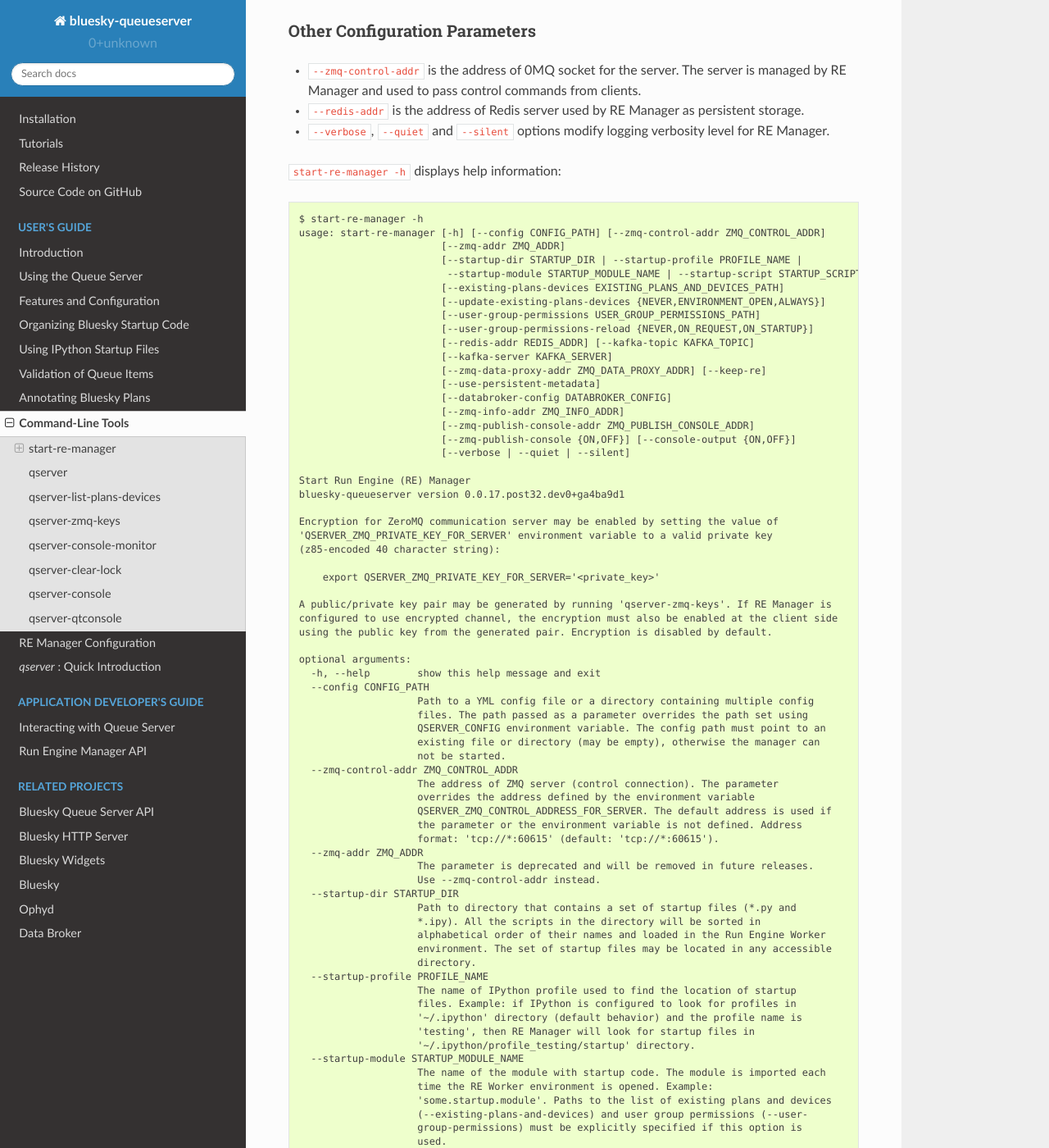
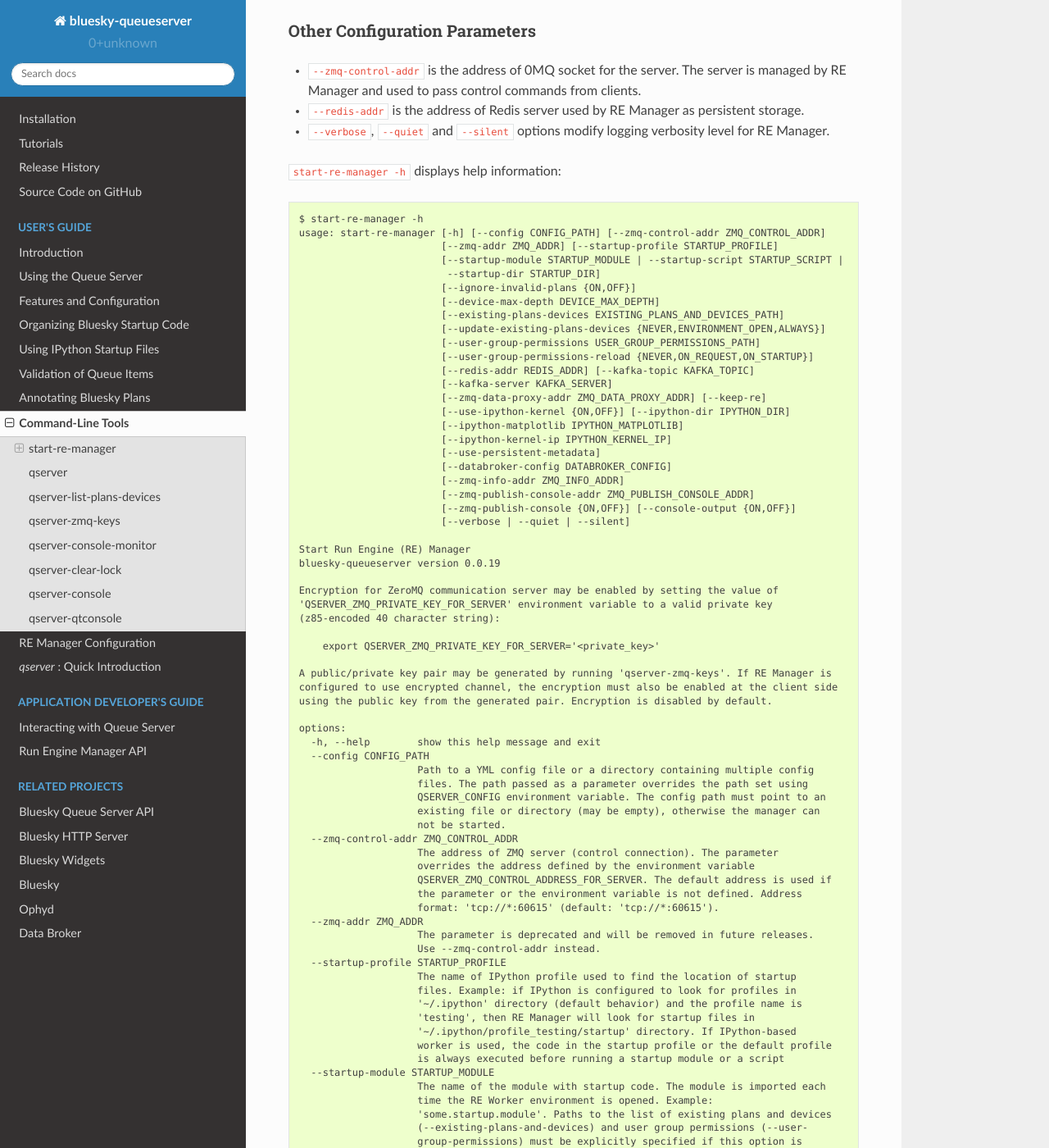
Before and after one commit to bluesky/bluesky-queueserver, a Sphinx documentation site: the page built from docs/source/cli_tools.rst, in a window 1280 px wide and 1400 px high, scrolled down 3298 px. Shown: the whole window at 82% size. Built offline with Sphinx 7.4.7 and the Read the Docs theme 2.0.0, drawn with Linux system fonts in a browser that asks for light colours; some of the changed text lies outside the part shown.

Commit message:
DOC: update documentation on CLI tools

```diff
--- a/docs/source/cli_tools.rst
+++ b/docs/source/cli_tools.rst
@@ -189,9 +189,11 @@ Other Configuration Parameters
 
     $ start-re-manager -h
     usage: start-re-manager [-h] [--config CONFIG_PATH] [--zmq-control-addr ZMQ_CONTROL_ADDR]
-                            [--zmq-addr ZMQ_ADDR]
-                            [--startup-dir STARTUP_DIR | --startup-profile PROFILE_NAME |
-                             --startup-module STARTUP_MODULE_NAME | --startup-script STARTUP_SCRIPT_PATH]
+                            [--zmq-addr ZMQ_ADDR] [--startup-profile STARTUP_PROFILE]
+                            [--startup-module STARTUP_MODULE | --startup-script STARTUP_SCRIPT |
+                             --startup-dir STARTUP_DIR]
+                            [--ignore-invalid-plans {ON,OFF}]
+                            [--device-max-depth DEVICE_MAX_DEPTH]
                             [--existing-plans-devices EXISTING_PLANS_AND_DEVICES_PATH]
                             [--update-existing-plans-devices {NEVER,ENVIRONMENT_OPEN,ALWAYS}]
                             [--user-group-permissions USER_GROUP_PERMISSIONS_PATH]
@@ -199,6 +201,9 @@ Other Configuration Parameters
                             [--redis-addr REDIS_ADDR] [--kafka-topic KAFKA_TOPIC]
                             [--kafka-server KAFKA_SERVER]
                             [--zmq-data-proxy-addr ZMQ_DATA_PROXY_ADDR] [--keep-re]
+                            [--use-ipython-kernel {ON,OFF}] [--ipython-dir IPYTHON_DIR]
+                            [--ipython-matplotlib IPYTHON_MATPLOTLIB]
+                            [--ipython-kernel-ip IPYTHON_KERNEL_IP]
                             [--use-persistent-metadata]
                             [--databroker-config DATABROKER_CONFIG]
                             [--zmq-info-addr ZMQ_INFO_ADDR]
@@ -207,7 +212,7 @@ Other Configuration Parameters
                             [--verbose | --quiet | --silent]
 
     Start Run Engine (RE) Manager
-    bluesky-queueserver version 0.0.17.post32.dev0+ga4ba9d1
+    bluesky-queueserver version 0.0.19
 
     Encryption for ZeroMQ communication server may be enabled by setting the value of
     'QSERVER_ZMQ_PRIVATE_KEY_FOR_SERVER' environment variable to a valid private key
@@ -219,7 +224,7 @@ Other Configuration Parameters
     configured to use encrypted channel, the encryption must also be enabled at the client side
     using the public key from the generated pair. Encryption is disabled by default.
 
-    optional arguments:
+    options:
       -h, --help        show this help message and exit
       --config CONFIG_PATH
                         Path to a YML config file or a directory containing multiple config
@@ -236,32 +241,46 @@ Other Configuration Parameters
       --zmq-addr ZMQ_ADDR
                         The parameter is deprecated and will be removed in future releases.
                         Use --zmq-control-addr instead.
-      --startup-dir STARTUP_DIR
-                        Path to directory that contains a set of startup files (*.py and
-                        *.ipy). All the scripts in the directory will be sorted in
-                        alphabetical order of their names and loaded in the Run Engine Worker
-                        environment. The set of startup files may be located in any accessible
-                        directory.
-      --startup-profile PROFILE_NAME
+      --startup-profile STARTUP_PROFILE
                         The name of IPython profile used to find the location of startup
                         files. Example: if IPython is configured to look for profiles in
                         '~/.ipython' directory (default behavior) and the profile name is
                         'testing', then RE Manager will look for startup files in
-                        '~/.ipython/profile_testing/startup' directory.
-      --startup-module STARTUP_MODULE_NAME
+                        '~/.ipython/profile_testing/startup' directory. If IPython-based
+                        worker is used, the code in the startup profile or the default profile
+                        is always executed before running a startup module or a script
+      --startup-module STARTUP_MODULE
                         The name of the module with startup code. The module is imported each
                         time the RE Worker environment is opened. Example:
                         'some.startup.module'. Paths to the list of existing plans and devices
                         (--existing-plans-and-devices) and user group permissions (--user-
                         group-permissions) must be explicitly specified if this option is
                         used.
-      --startup-script STARTUP_SCRIPT_PATH
+      --startup-script STARTUP_SCRIPT
                         The path to the script with startup code. The script is loaded each
                         time the RE Worker environment is opened. Example:
                         '~/startup/scripts/scripts.py'. Paths to the list of existing plans
                         and devices (--existing-plans-and-devices) and user group permissions
                         (--user-group-permissions) must be explicitly specified if this option
                         is used.
+      --startup-dir STARTUP_DIR
+                        Path to directory that contains a set of startup files (*.py and
+                        *.ipy). All the scripts in the directory will be sorted in
+                        alphabetical order of their names and loaded in the Run Engine Worker
+                        environment. The set of startup files may be located in any accessible
+                        directory. The value is ignored if --startup-profile is specified.
+      --ignore-invalid-plans {ON,OFF}
+                        Ignore plans with unsupported signatures When loading startup code or
+                        executing scripts. The default behavior is to raise an exception. If
+                        the parameter is set, the message is printed for each invalid plan and
+                        only plans that were processed correctly are included in the list of
+                        existing plans (default: OFF).
+      --device-max-depth DEVICE_MAX_DEPTH
+                        Default maximum depth for devices included in the list of existing
+                        devices: 0 - unlimited depth (full tree of subdevices is included for
+                        all devices except areadetectors), 1 - only top level devices are
+                        included, 2 - top level devices and subdevices are included, etc.
+                        (default: 0).
       --existing-plans-devices EXISTING_PLANS_AND_DEVICES_PATH
                         Path to file that contains the list of existing plans and devices. The
                         path may be a relative path to the profile collection directory. If
@@ -308,6 +327,27 @@ Other Configuration Parameters
                         keep all its subscriptions. Also must be subscribed to the Data Broker
                         inside the profile collection, since '--databroker-config' argument is
                         ignored.
+      --use-ipython-kernel {ON,OFF}
+                        Run the Run Engine worker in IPython kernel (default: OFF).
+      --ipython-dir IPYTHON_DIR
+                        The path to IPython root directory, which contains profiles. Overrides
+                        IPYTHONDIR environment variable. The parameter is ignored if IPython
+                        kernel is not used.
+      --ipython-matplotlib IPYTHON_MATPLOTLIB
+                        Default Matplotlib backend, typically 'qt5'. The parameter have the
+                        same meaning and accepts the same values as --matplotlib parameter of
+                        IPython. The value is passed directly to IPython kernel. The parameter
+                        is ignored if the worker is running pure Python (--use-ipython-kernel
+                        is OFF).
+      --ipython-kernel-ip IPYTHON_KERNEL_IP
+                        IP address for IPython kernel. The IP is passed to the IPython kernel
+                        at startup and returned to clients as part of kernel connection info
+                        ('config_get' API). Accepted values are 'localhost' (sets IP to
+                        '127.0.0.1'), 'auto' (attempts to automatically find network IP
+                        address of the server), or an explicitly specified IP address of the
+                        server. If the IP address is 'localhost' or '127.0.0.1', the kernel
+                        can not be accessed from remote machines. The parameter is ignored if
+                        worker is not using IPython. Default: localhost.
       --use-persistent-metadata
                         Use msgpack-based persistent storage for scan metadata. Currently this
                         is the preferred method to keep continuously incremented sequence of
@@ -421,6 +461,9 @@ periodically requests and displays the status of Queue Server.
     qserver environment open         # Open RE environment
     qserver environment close        # Close RE environment
     qserver environment destroy      # Destroy RE environment (kill RE worker process)
+
+    qserver environment update             # Update the worker state based on contents of worker namespace
+    qserver environment update background  # Update the worker state as a background task
 
     qserver existing plans           # Request the list of existing plans
     qserver existing devices         # Request the list of existing devices
@@ -528,6 +571,11 @@ periodically requests and displays the status of Queue Server.
     qserver task result <task-uid>  # Load status or result of a task with the given UID
     qserver task status <task-uid>  # Check status of a task with the given UID
 
+    qserver kernel interrupt            # Send interrupt (Ctrl-C) to IPython kernel
+    qserver kernel interrupt task       # ... if the manager is executing a task
+    qserver kernel interrupt plan       # ... if the manager is executing a plan
+    qserver kernel interrupt task plan  # ... if the manager is executing a plan or a task
+
     qserver lock environment  -k 90g94                   # Lock the environment
     qserver lock environment "Locked for 1 hr" -k 90g94  # Add a text note
     qserver lock queue -k 90g94                          # Lock the queue
@@ -582,13 +630,19 @@ the path to the directory with startup files, the path to a startup script or mo
 
     $ qserver-list-plans-devices -h
     usage: qserver-list-plans-devices [-h] [--file-dir FILE_DIR] [--file-name FILE_NAME]
-                                      [--startup-dir STARTUP_DIR | --startup-module STARTUP_MODULE_NAME | --startup-script STARTUP_SCRIPT_PATH]
+                                      [--startup-profile STARTUP_PROFILE]
+                                      [--startup-dir STARTUP_DIR | --startup-module STARTUP_MODULE_NAME |
+                                      --startup-script STARTUP_SCRIPT_PATH]
+                                      [--ipython-dir IPYTHON_DIR]
+                                      [--use-ipython-kernel {ON,OFF}]
+                                      [--ignore-invalid-plans {ON,OFF}]
+                                      [--device-max-depth DEVICE_MAX_DEPTH]
 
     Bluesky-QServer:
     CLI tool for generating the list of plans and devices from beamline startup scripts.
-    bluesky-queueserver version 0.0.3.post61.dev0+g45f1afb
+    bluesky-queueserver version 0.0.19
 
-    optional arguments:
+    options:
       -h, --help        show this help message and exit
       --file-dir FILE_DIR
                         Directory name where the list of plans and devices is saved. By
@@ -597,6 +651,14 @@ the path to the directory with startup files, the path to a startup script or mo
       --file-name FILE_NAME
                         Name of the file where the list of plans and devices is saved. Default
                         file name: 'existing_plans_and_devices.yaml'.
+      --startup-profile STARTUP_PROFILE
+                        The name of IPython profile used to find the location of startup
+                        files. Example: if IPython is configured to look for profiles in
+                        '~/.ipython' directory (default behavior) and the profile name is
+                        'testing', then RE Manager will look for startup files in
+                        '~/.ipython/profile_testing/startup' directory. If IPython-based
+                        worker is used, the code in the startup profile or the default profile
+                        is always executed before running a startup module or a script
       --startup-dir STARTUP_DIR
                         Path to directory that contains a set of startup files (*.py and
                         *.ipy). All the scripts in the directory will be sorted in
@@ -616,6 +678,23 @@ the path to the directory with startup files, the path to a startup script or mo
                         plans-devices --startup-script ~/startup/scripts/script.py' loads
                         startup code from the script and saves the results to the file in the
                         current directory.
+      --ipython-dir IPYTHON_DIR
+                        The path to IPython root directory, which contains profiles. Overrides
+                        IPYTHONDIR environment variable.
+      --use-ipython-kernel {ON,OFF}
+                        Run the Run Engine worker in IPython kernel (default: OFF).
+      --ignore-invalid-plans {ON,OFF}
+                        Ignore plans with unsupported signatures When loading startup code or
+                        executing scripts. The default behavior is to raise an exception. If
+                        the parameter is set, the message is printed for each invalid plan and
+                        only plans that were processed correctly are included in the list of
+                        existing plans (default: OFF).
+      --device-max-depth DEVICE_MAX_DEPTH
+                        Default maximum depth for devices included in the list of existing
+                        devices: 0 - unlimited depth (full tree of subdevices is included for
+                        all devices except areadetectors), 1 - only top level devices are
+                        included, 2 - top level devices and subdevices are included, etc.
+                        (default: 0).
 
 .. _qserver_zmq_keys_cli:
 
@@ -690,7 +769,7 @@ to 0MQ socket by default. Publishing can be enabled by starting RE Manager with
 
     Queue Server Console Monitor:
     CLI tool for remote monitoring of console output published by RE Manager.
-    bluesky-queueserver version 0.0.15
+    bluesky-queueserver version 0.0.19
 
     optional arguments:
       -h, --help        show this help message and exit
@@ -725,7 +804,7 @@ address is different from default, the correct address must be passed using the
   usage: qserver-clear-lock [-h] [--redis-addr REDIS_ADDR]
 
   Bluesky-QServer: Clear RE Manager lock.
-  bluesky-queueserver version 0.0.16.
+  bluesky-queueserver version 0.0.19.
 
   Recover locked RE Manager if the lock key is lost. The utility requires access to Redis
   used by RE Manager. Provide the address of Redis service using '--redis-addr' parameter.
@@ -756,7 +835,7 @@ close the worker environment.
   usage: qserver-console [-h] [--zmq-control-addr ZMQ_CONTROL_ADDR]
 
   Bluesky-QServer: Start Jupyter console for IPython kernel running in the worker process.
-  bluesky-queueserver version 0.0.18.post117.dev0+ged01cde.
+  bluesky-queueserver version 0.0.19.
 
   Requests IPython kernel connection info from RE Manager and starts Jupyter Console. The RE Worker
   must be running (environment opened) and using IPython kernel. The address of 0MQ control port of
```
Also changed, not shown: other parts of docs/source/cli_tools.rst (+2 -2 lines).
